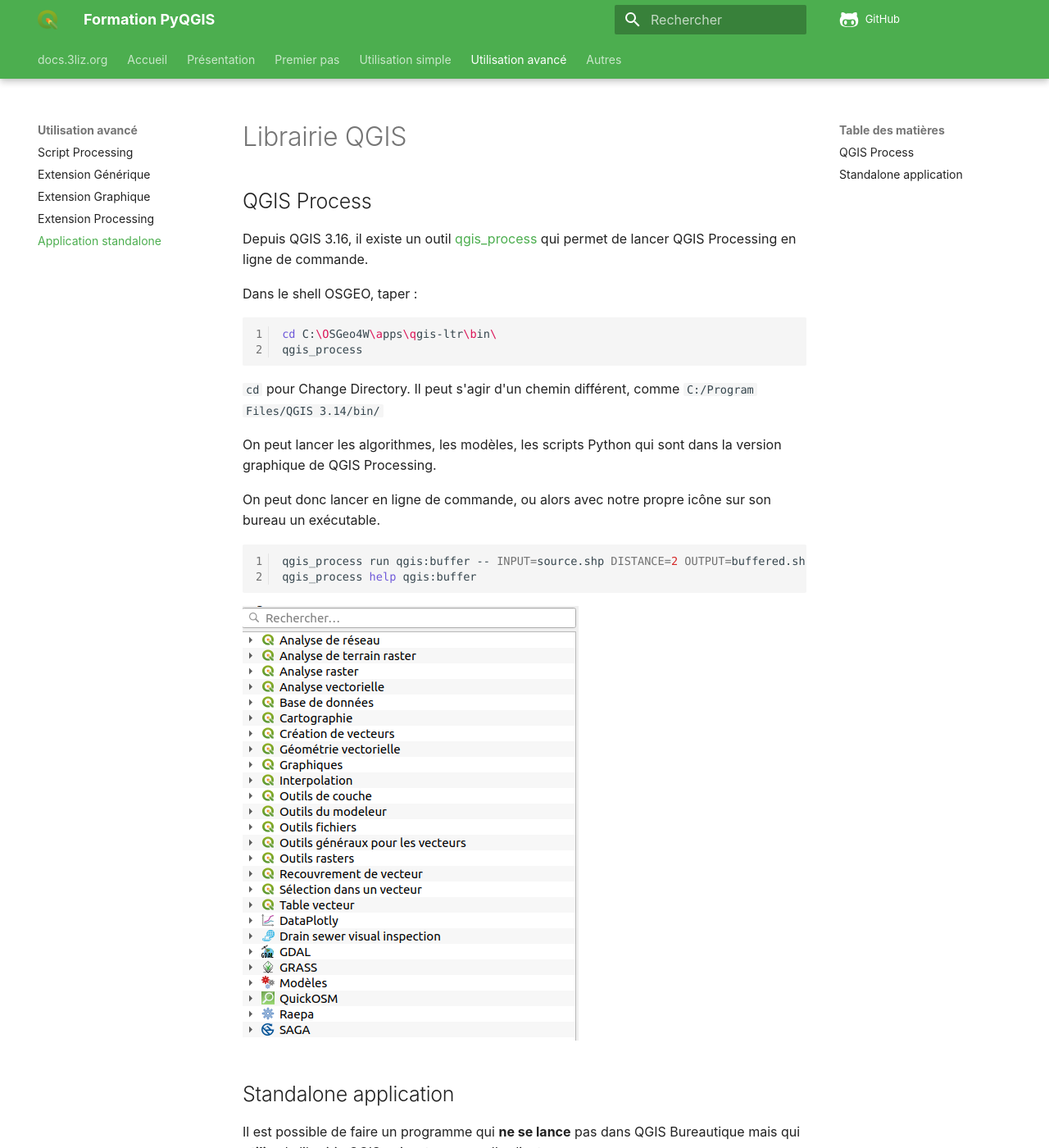
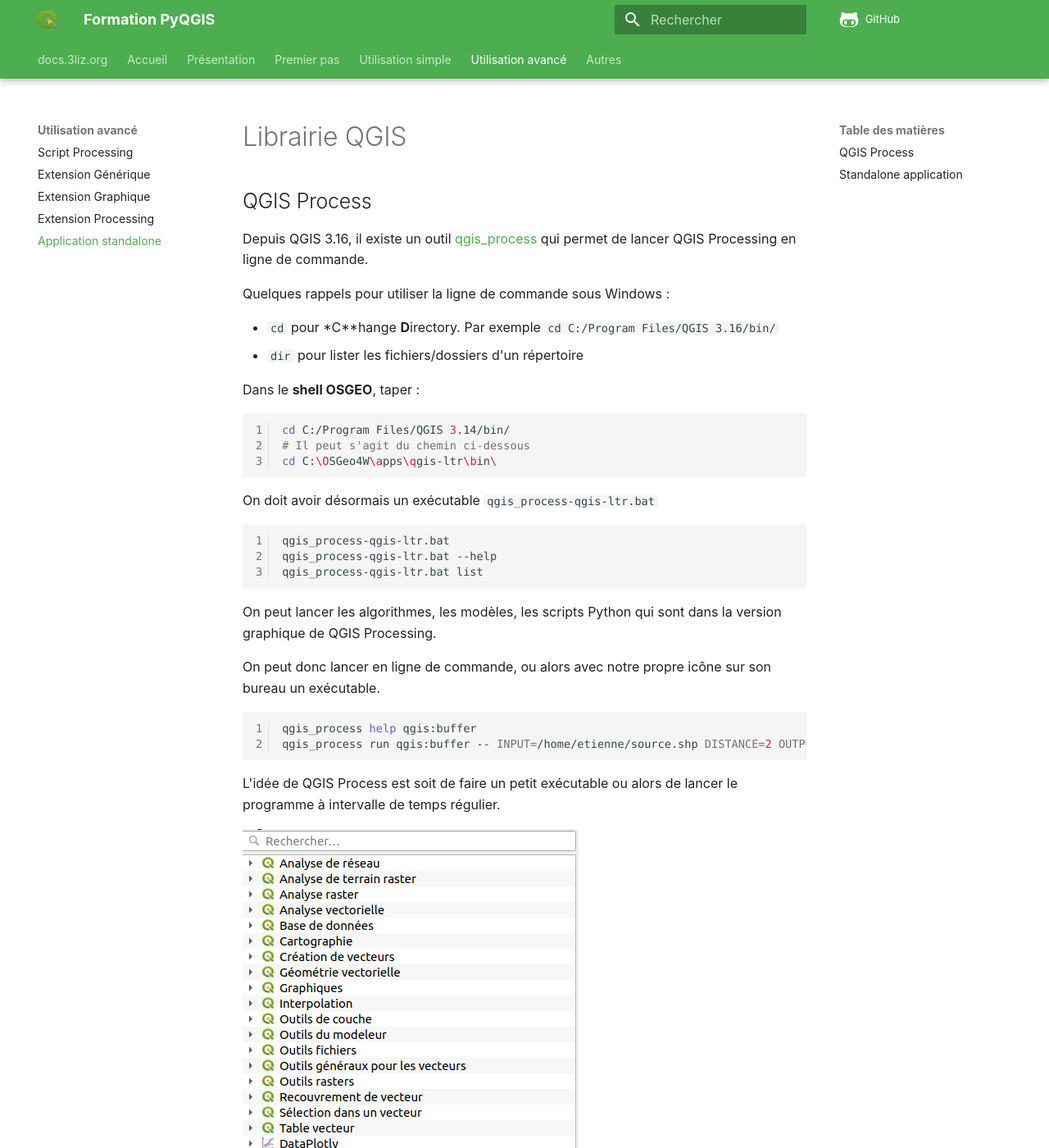
Before and after one commit to 3liz/formation-pyqgis, an MkDocs documentation site: the page built from docs/standalone.md, in a window 1280 px wide and 1400 px high. Shown: the whole window at 82% size. Built offline with MkDocs 1.6.1 and Material for MkDocs 9.7.7, drawn with Linux system fonts in a browser that asks for light colours; nearby versions of some CDN libraries; comment, search, counter and statistics services are not loaded; some of the changed text lies outside the part shown.

Commit message:
Improve qgis_process

````diff
--- a/docs/standalone.md
+++ b/docs/standalone.md
@@ -5,23 +5,37 @@
 Depuis QGIS 3.16, il existe un outil [qgis_process](https://docs.qgis.org/latest/fr/docs/user_manual/processing/standalone.html)
 qui permet de lancer QGIS Processing en ligne de commande.
 
-Dans le shell OSGEO, taper :
+Quelques rappels pour utiliser la ligne de commande sous Windows :
+
+* `cd` pour *C**hange **D**irectory. Par exemple `cd C:/Program Files/QGIS 3.16/bin/`
+* `dir` pour lister les fichiers/dossiers d'un répertoire
+
+Dans le **shell OSGEO**, taper :
 
 ```bash
+cd C:/Program Files/QGIS 3.14/bin/
+# Il peut s'agit du chemin ci-dessous
 cd C:\OSGeo4W\apps\qgis-ltr\bin\
-qgis_process
 ```
 
-`cd` pour Change Directory. Il peut s'agir d'un chemin différent, comme `C:/Program Files/QGIS 3.14/bin/`
+On doit avoir désormais un exécutable `qgis_process-qgis-ltr.bat`
+
+```bash
+qgis_process-qgis-ltr.bat
+qgis_process-qgis-ltr.bat --help
+qgis_process-qgis-ltr.bat list
+```
 
 On peut lancer les algorithmes, les modèles, les scripts Python qui sont dans la version graphique de QGIS Processing.
 
 On peut donc lancer en ligne de commande, ou alors avec notre propre icône sur son bureau un exécutable.
 
 ```bash
-qgis_process run qgis:buffer -- INPUT=source.shp DISTANCE=2 OUTPUT=buffered.shp
 qgis_process help qgis:buffer
+qgis_process run qgis:buffer -- INPUT=/home/etienne/source.shp DISTANCE=2 OUTPUT=/tmp/sortie.gpkg
 ```
+
+L'idée de QGIS Process est soit de faire un petit exécutable ou alors de lancer le programme à intervalle de temps régulier.
 
 ![QGIS Processing Toolbox](./media/processing_provider.png)
 
@@ -29,6 +43,11 @@
 
 Il est possible de faire un programme qui **ne se lance** pas dans QGIS Bureautique mais qui **utilise**
 la librairie QGIS qui se trouve sur l'ordinateur.
+
+!!! warning
+    Grâce à `qgis_process`, c'est exemple d'application **standalone** perd la plupart de son intérêt.
+    Pour lancer QGIS en ligne de commande pour faire des traitements, il est **désormais fortement** conseillé
+    d'utiliser `qgis_process`.
 
 On peut donc créer son propre programme, en ligne de commande ou avec une interface graphique qui utilise le
 **moteur** de QGIS en arrière-plan pour utiliser ce que sait déjà faire QGIS.
````
